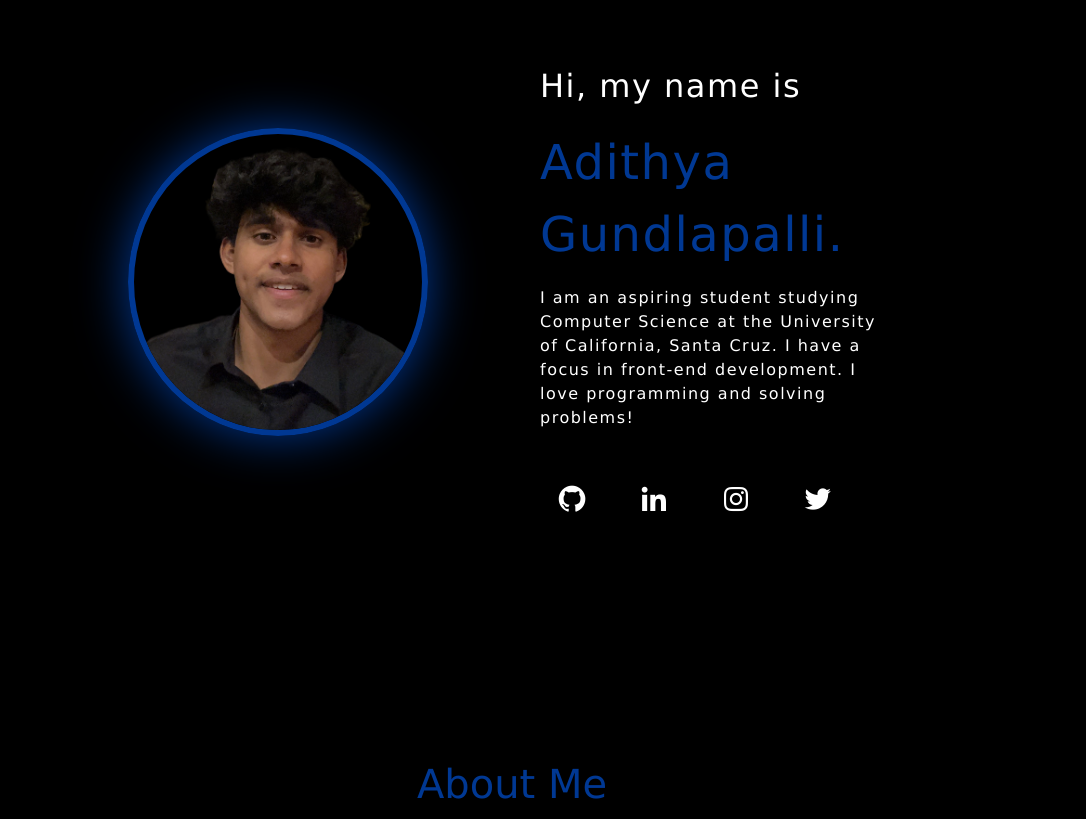
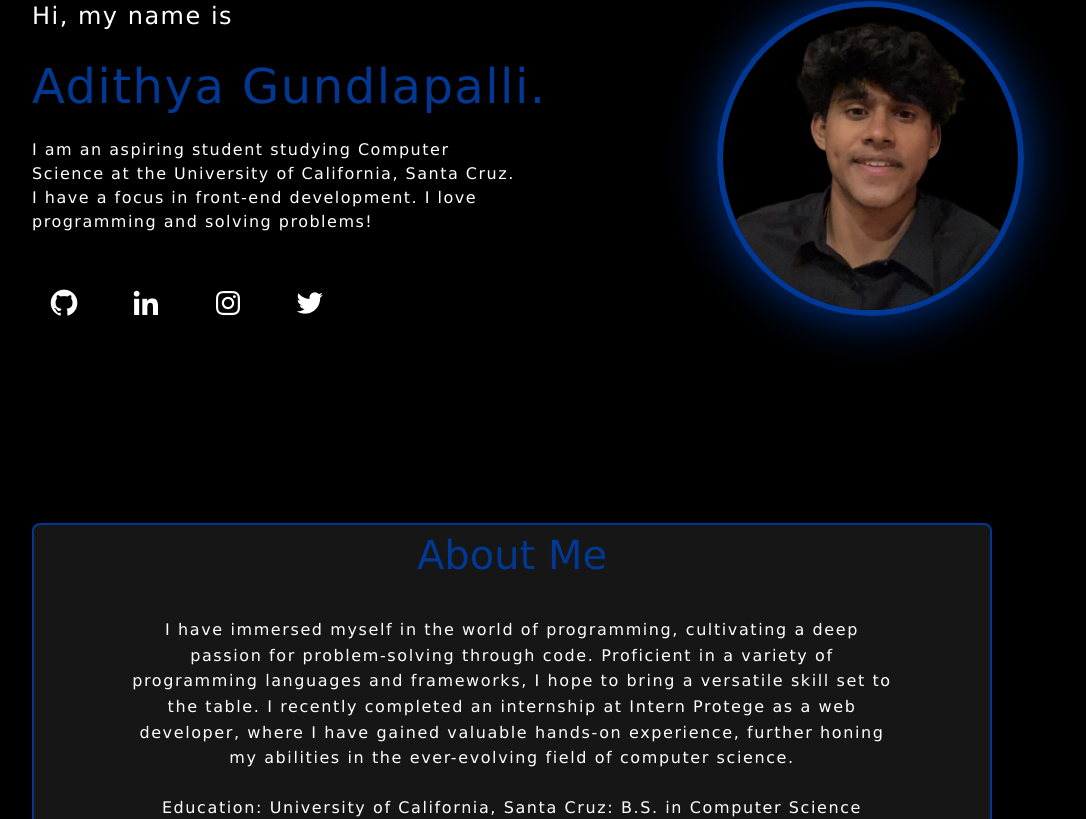
Before and after one commit to adithyagundlapalli/Portfolio, a React (Vite) app: page / in a window 1280 px wide. Shown: the part 258-1077 px from the top of the page, without its empty margins (128-1214 px from the left). Built offline with nearby package versions, Linux system fonts and the light colour scheme.

Commit message:
added more styling

```diff
--- a/src/sections/About Me/About.jsx
+++ b/src/sections/About Me/About.jsx
@@ -13,7 +13,7 @@ export default function Component() {
           </p>
           <br />
           <p className="desc">Education: University of California, Santa Cruz: B.S. in Computer Science <br /> <br />Concentrations: Software Engineering <br />Related Coursework: Data Structures and Algorithms, Object-Oriented Programming, Programming Abstractions: Python, Computer Systems and Assembly Language and Lab, Discrete Mathematics </p>
-
+          <br />
         </div>
       </div>
       </div>
--- a/src/sections/About Me/AboutStyles.css
+++ b/src/sections/About Me/AboutStyles.css
@@ -1,3 +1,25 @@
+#about {
+  border: 2px solid var(--secondary-color);
+  background: var(--nav-color);
+  border-radius: 0.5rem;
+}
+
+@media (min-width: 768px) {
+  #about {
+    margin: 0 10rem;
+  }
+}
+
+@media (max-width: 768px) {
+  #about {
+    margin: 0rem 2rem;
+    margin-top: 6rem;
+  }
+  .desc {
+    font-size: 4rem;
+  }
+}
+
 .information {
   margin: 0;
   padding: 0;
@@ -17,7 +39,7 @@
 
 .heading {
   margin: 0;
-  margin-top: -1rem;
+  margin-top: 0rem;
   margin-bottom: 2rem;
   color: var(--secondary-color);
   font-size: 2.5rem;
@@ -32,7 +54,7 @@
   color: var(--text-color);
   letter-spacing: 0.1rem;
   line-height: 1.6;
-  font-size: 1.25rem;
+  font-size: 1rem;
   max-width: 800px;
   width: 100%;
   padding: 0 1rem;
--- a/src/sections/Hero/Hero.jsx
+++ b/src/sections/Hero/Hero.jsx
@@ -11,11 +11,6 @@ export default function Component() {
       <div id="home">
         <main>
           <section className="info">
-            <img
-              className="pfp"
-              alt="profile picture"
-              src={profilePic}
-            />
             <div className="intro">
               <div className="description">
                 <p className="hi">Hi, my name is</p>
@@ -53,6 +48,11 @@ front-end development. I love programming and solving problems!
               ></a>
               </div>
             </div>
+            <img
+              className="pfp"
+              alt="profile picture"
+              src={profilePic}
+            />
           </section>
         </main>
       </div>
--- a/src/sections/Hero/HeroStyles.css
+++ b/src/sections/Hero/HeroStyles.css
@@ -1,14 +1,8 @@
-/* Main styles */
-main {
-  margin: 0;
-  padding: 0;
-}
-
 /* Section info styles */
 section.info {
   margin: 0;
-  padding: 10%;
-  margin-top: 5rem; /* Added margin to avoid overlapping with the navbar */
+  padding: 0;
+  margin-top: 0; /* Remove the margin */
   display: flex;
   align-items: center;
   justify-content: center;
@@ -21,7 +15,7 @@ section.info {
   section.info {
     flex-direction: row;
     text-align: left;
-    padding: 10% 20%;
+    padding: 5% 10%;
     margin-top: 7rem; /* Adjusted margin for larger screens */
   }
 }
@@ -36,17 +30,21 @@ section.info {
   box-shadow: var(--secondary-color) 0px 0px 50px;
 }
 
+.pfp:hover {
+  /* transform: scale(1.2); */
+  box-shadow: var(--secondary-color) 0px 0px 150px;
+}
+
 @media (min-width: 768px) {
   .pfp {
-    width: 40%;
-    max-width: 300px;
+    max-width: 30%;
   }
 }
 
 /* Intro section styles */
 .intro {
   color: var(--text-color);
-  margin-top: 2rem;
+  margin-top: 7rem;
   line-height: 1.5;
   padding-bottom: 5%;
 }
@@ -54,19 +52,31 @@ section.info {
 @media (min-width: 768px) {
   .intro {
     margin-left: 2rem;
-    margin-top: 0;
+  }
+
+  .description .about {
+    margin-right: 100px;
   }
 }
+
+/* @media (max-width: 1435px) {
+  .description .about {
+    font-size: 1rem;
+  }
+
+  .description .name {
+    font-size: 1.25rem;
+  }
+} */
 
 /* Description styles */
 .description .hi {
   font-size: 1.5rem;
   padding-bottom: 1rem;
-  padding-top: 2rem;
 }
 
 .description .name {
-  font-size: 2.5rem;
+  font-size: 3rem;
   padding-bottom: 1rem;
   color: var(--secondary-color);
 }
@@ -77,14 +87,17 @@ section.info {
   }
 }
 
-@media (min-width: 768px) {
+@media (min-width: 1435px) {
   .description .hi {
-    font-size: 2rem;
-    padding-top: 0;
+    font-size: 2.5rem;
   }
 
   .description .name {
-    font-size: 3rem;
+    font-size: 4rem;
+  }
+
+  .description .about {
+    font-size: 1.5rem;
   }
 }
 
@@ -126,7 +139,7 @@ section.info {
 
 @media (min-width: 769px) {
   section.info {
-    gap: 5rem;
+    gap: 6rem;
   }
   .intro {
     margin-top: 5rem;
--- a/src/sections/Navigation Bar/Nav.jsx
+++ b/src/sections/Navigation Bar/Nav.jsx
@@ -34,7 +34,7 @@ function Nav() {
           <a onClick={handleMenuClick} href="#contact">CONTACT</a>
         </li>
         <li>
-        <img id="theme-icon" src={themeIcon} onClick={toggleTheme} alt="Theme icon"/>
+        <img id="theme-icon" src={themeIcon} onClick={toggleTheme } alt="Theme icon"/>
         </li>
       </ul>
     </nav>
--- a/src/sections/Resume/ResumeStyles.css
+++ b/src/sections/Resume/ResumeStyles.css
@@ -59,6 +59,7 @@
 
 .resume-item:hover {
   border-color: var(--secondary-color);
+  background-color: var(--background-color);
 }
 
 /* Style for the active tab */
```
